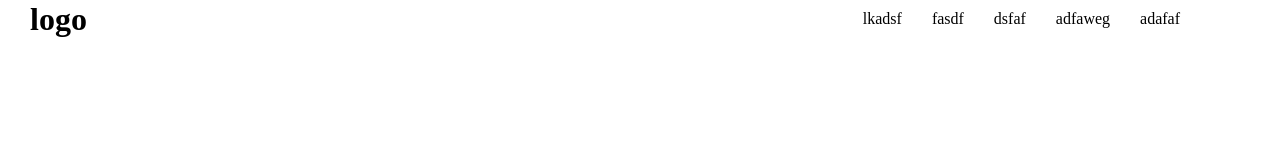
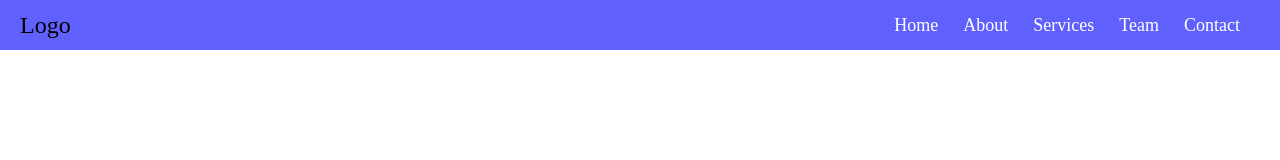
Before and after one commit to Nsafwaan/web-dev-learning, a plain HTML site: page nav.html in a window 1280 px wide. Drawn offline with Linux system fonts and the light colour scheme.

Commit message:
new nevbar

```diff
--- a/nav.css
+++ b/nav.css
@@ -1,27 +1,36 @@
+
 *{
     margin: 0;
     padding: 0;
+    box-sizing: border-box;
 }
 header{
-    height: 38px;
-    /* background-color: chocolate; */
-    /* border: 2px solid black; */
-    /* border-radius:  5px 5px 20px 20px; */
+    background-color: #6060fd;
+    height: 50px;
+}
+.navbar{
+    height: 50px;
     display: flex;
-    justify-content: space-evenly;
+    justify-content: space-between;
     align-items: center;
 }
-ul{
-    padding-right: 50px;
+#hfor{
+    display: flex;
+    gap: 25px;
+    position: relative;
+    right: 40px;
+}
+.hlist{
     list-style: none;
-    display: flex;
-    gap: 30px;
-    position: absolute;
-    right: 50px;
+    font-size: large;
 
 }
-h1{
-
-    position: absolute;
-    left: 30px;
+a{
+    text-decoration: none;
+    color: white;
 }
+#logo{
+    position: relative;
+    left: 20px;
+    font-weight: 300;
+}
--- a/nav.html
+++ b/nav.html
@@ -1,19 +1,28 @@
-<!DOCTYPE html>
+<!doctype html>
 <html lang="en">
-<head>
-    <meta charset="UTF-8">
-    <meta name="viewport" content="width=device-width, initial-scale=1.0">
+  <head>
+    <meta charset="UTF-8" />
+    <meta name="viewport" content="width=device-width, initial-scale=1.0" />
     <title>Document</title>
-    <link rel="stylesheet" href="nav.css">
-</head>
-<body>
+    <link rel="stylesheet" href="nav.css" />
+  </head>
+  <body>
     <header>
-        <h1>logo</h1>
-        <ul><li>lkadsf</li>
-        <li>fasdf</li>
-        <li>dsfaf</li>
-        <li>adfaweg</li>
-        <li>adafaf</li></ul>
+      <nav class="navbar">
+        <h1 id="logo">Logo</h1>
+        <ul id="hfor">
+          <li class=hlist
+          "><a href="#">Home</a></li>
+          <li class=hlist
+          "><a href="#">About</a></li>
+          <li class=hlist
+          "><a href="#">Services</a></li>
+          <li class=hlist
+          "><a href="#">Team</a></li>
+          <li class=hlist
+          "><a href="#">Contact</a></li>
+        </ul>
+      </nav>
     </header>
-</body>
+  </body>
 </html>
```
